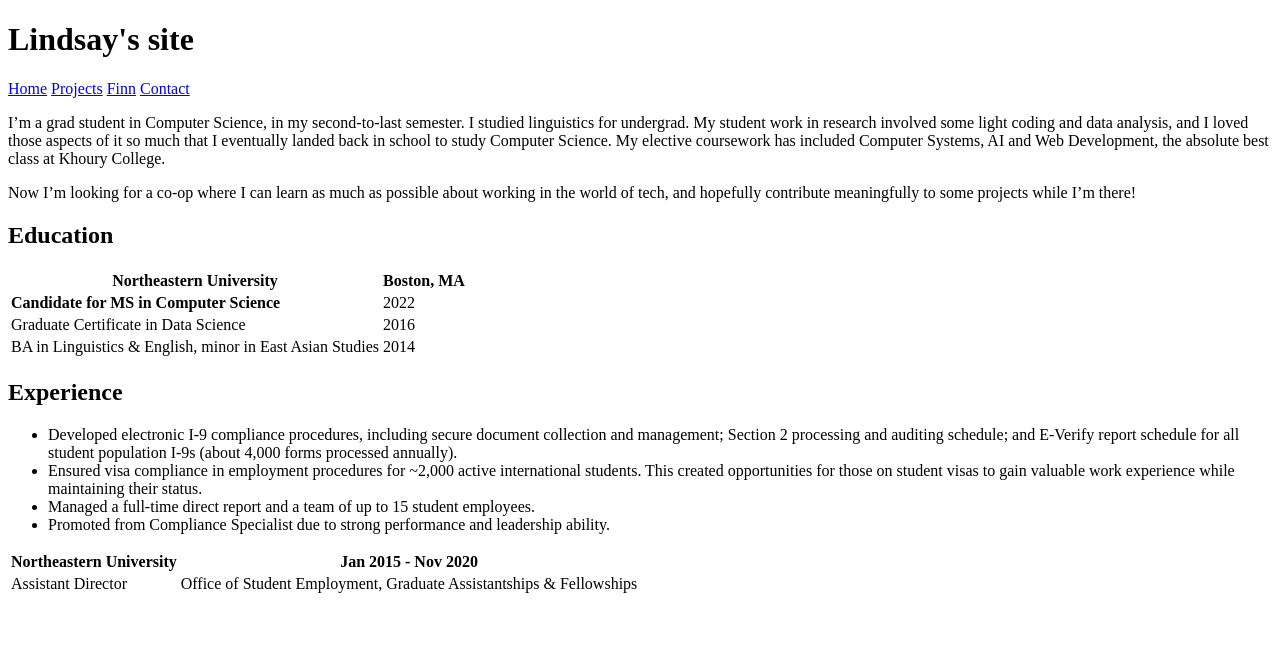
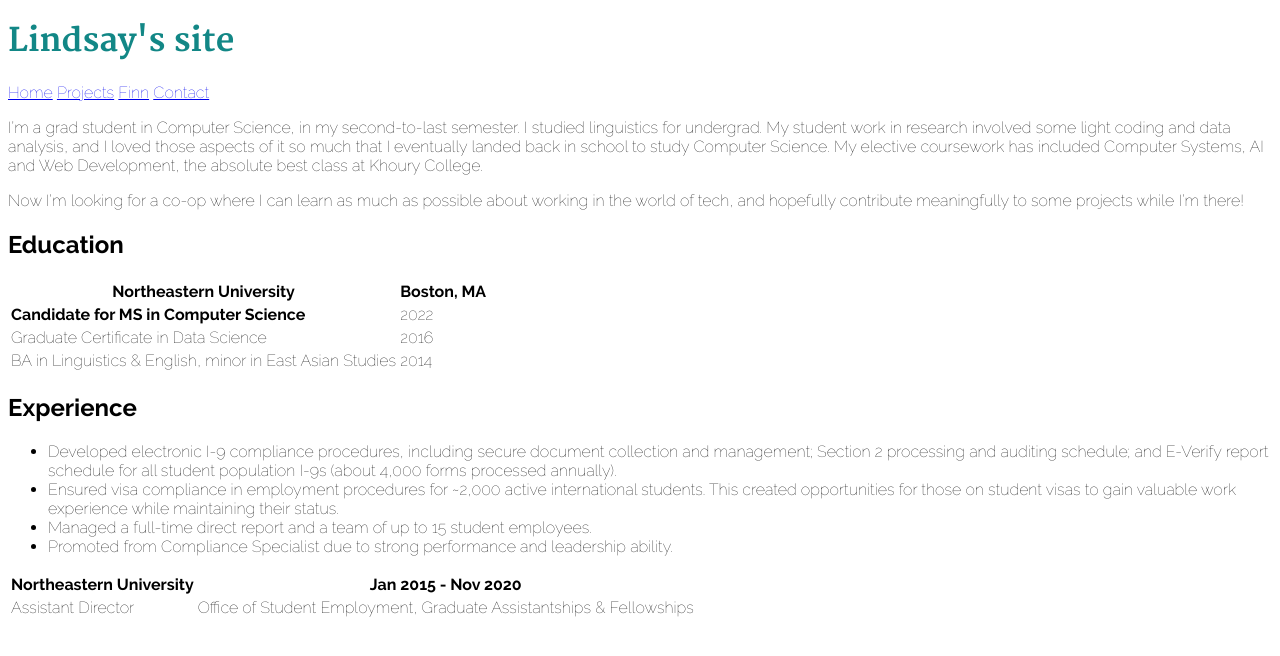
Before and after one commit to coffinated/coffinated.github.io, a plain HTML site: page index.html in a window 1280 px wide. Drawn offline with Linux system fonts and the light colour scheme.

Commit message:
other page folders

```diff
--- a/index.html
+++ b/index.html
@@ -3,7 +3,7 @@
     <head>
         <meta charset="utf-8">
         <title>Project 1: personal web site</title>
-        <link rel="stylesheet" href="/lcsite.css">
+        <link rel="stylesheet" href="./lcsite.css">
     </head>
     <body>
         <div class="container">
--- a/lcsite.css
+++ b/lcsite.css
@@ -1,47 +1,48 @@
 @font-face {
-    font-family: merriweather;
-    src: url("fonts/Merriweather-Regular.ttf") format('truetype');
+    font-family: "merriweather";
+    src: url("./fonts/Merriweather-Regular.ttf") format('truetype');
 }
 
 @font-face {
-    font-family: merriweather;
-    src: url("../fonts/Merriweather-Bold.ttf") format('truetype');
+    font-family: "merriweather";
+    src: url("./fonts/Merriweather-Bold.ttf") format('truetype');
     font-weight: bold;
 }
 
 @font-face {
-    font-family: raleway;
-    src: url("../fonts/Raleway-Regular.ttf") format('truetype');
+    font-family: "raleway";
+    src: url("./fonts/Raleway-Regular.ttf") format('truetype');
 }
 
 @font-face {
-    font-family: raleway;
-    src: url("../fonts/Raleway-Thin.ttf") format('truetype');
+    font-family: "raleway";
+    src: url("./fonts/Raleway-Thin.ttf") format('truetype');
     font-weight: lighter;
 }
 
 @font-face {
-    font-family: raleway;
-    src: url("../fonts/Raleway-Bold.ttf") format('truetype');
+    font-family: "raleway";
+    src: url("./fonts/Raleway-Bold.ttf") format('truetype');
     font-weight: bold;
 }
 
 @font-face {
-    font-family: raleway;
-    src: url("../fonts/Raleway-Italic.ttf") format('truetype');
+    font-family: "raleway";
+    src: url("./fonts/Raleway-Italic.ttf") format('truetype');
     font-style: italic;
 }
 
 .header {
-    font-family: 'merriweather' Arial, Helvetica, sans-serif;
+    font-family: 'merriweather';
+    font-weight: bold;
+    color: rgb(18, 135, 134);
+}
+
+h1 {
+    font-family: 'merriweather', Arial, Helvetica, sans-serif;
     font-weight: bold;
 }
 
-div {
-    font-family: 'raleway' serif;
-    font-weight: lighter;
+html, body {
+    font-family: 'raleway', 'Times New Roman', Times, serif;
 }
-
-h1 {
-    font-family: 'merriweather' Arial, Helvetica, sans-serif;
-}
```
Also changed, not shown: contact.html (deleted, +0 -27 lines), finn.html (deleted, +0 -27 lines), projects.html (deleted, +0 -27 lines).
